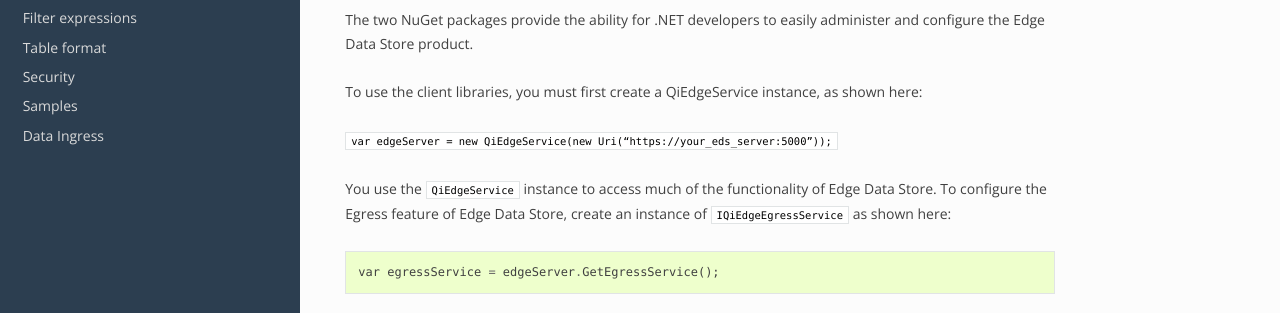
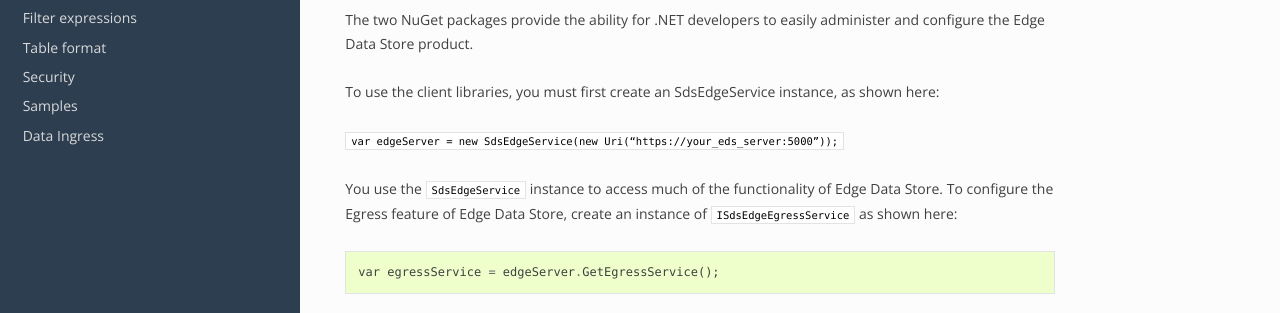
Before and after one commit to fgasparro/EdgeDS-Docs, a Sphinx documentation site: the page built from docs/Edge_Egress.rst, in a window 1280 px wide and 1305 px high. Shown: the part 424-737 px from the top of the window. Built offline with Sphinx 7.4.7 and the Read the Docs theme 2.0.0, drawn with Linux system fonts in a browser that asks for light colours.

Commit message:
Update Edge_Egress.rst

```diff
--- a/docs/Edge_Egress.rst
+++ b/docs/Edge_Egress.rst
@@ -17,12 +17,12 @@ Provided with the Edge Data Store software are two NuGet packages:
 
 The two NuGet packages provide the ability for .NET developers to easily administer and configure the Edge Data Store product.
 
-To use the client libraries, you must first create a QiEdgeService instance, as shown here:
+To use the client libraries, you must first create an SdsEdgeService instance, as shown here:
 
-``var edgeServer = new QiEdgeService(new Uri(“https://your_eds_server:5000”));``
+``var edgeServer = new SdsEdgeService(new Uri(“https://your_eds_server:5000”));``
 
-You use the ``QiEdgeService`` instance to  access much of the functionality of Edge Data Store. To configure the
-Egress feature of Edge Data Store, create an instance of ``IQiEdgeEgressService`` as shown here:
+You use the ``SdsEdgeService`` instance to  access much of the functionality of Edge Data Store. To configure the
+Egress feature of Edge Data Store, create an instance of ``ISdsEdgeEgressService`` as shown here:
 
 ::
 
```
